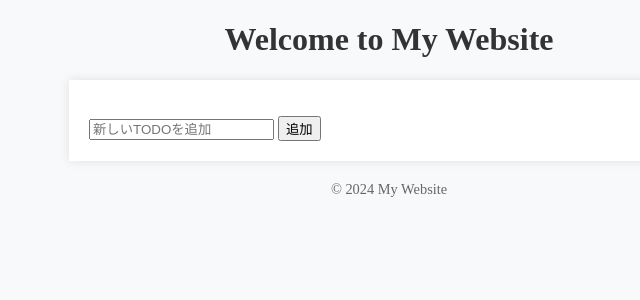
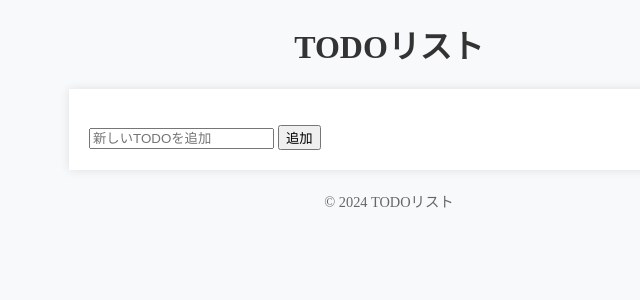
Before and after one commit to ryoneyam-llm/llmdev, a Flask app: page / in a window 1280 px wide. Shown: the top 300 px of the page, without its empty margins (251-891 px from the left). Run offline with Flask 3, Linux system fonts and the light colour scheme.

Commit message:
更新もれ

```diff
--- a/09_flask/todolist/templates/base.html
+++ b/09_flask/todolist/templates/base.html
@@ -2,12 +2,12 @@
 <html lang="ja">
 <head>
     <meta charset="UTF-8">
-    <title>{% block title %}My Website{% endblock %}</title>
+    <title>{% block title %}デフォルトタイトル{% endblock %}</title>
     <link rel="stylesheet" href="{{ url_for('static', filename='style.css') }}">
 </head>
 <body>
     <header>
-        <h1>Welcome to My Website</h1>
+        <h1>{{ title_content }}</h1>
     </header>
 
     <main>
@@ -15,7 +15,7 @@
     </main>
 
     <footer>
-        <p>&copy; 2024 My Website</p>
+        <p>&copy; 2024 {{ title_content }}</p>
     </footer>
 </body>
 </html>
```
